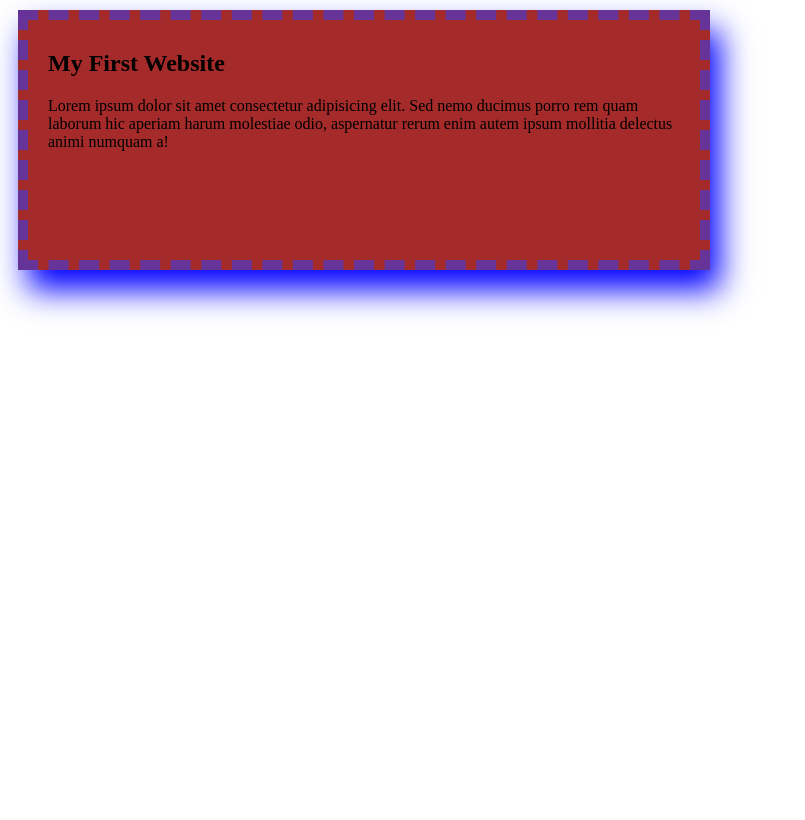
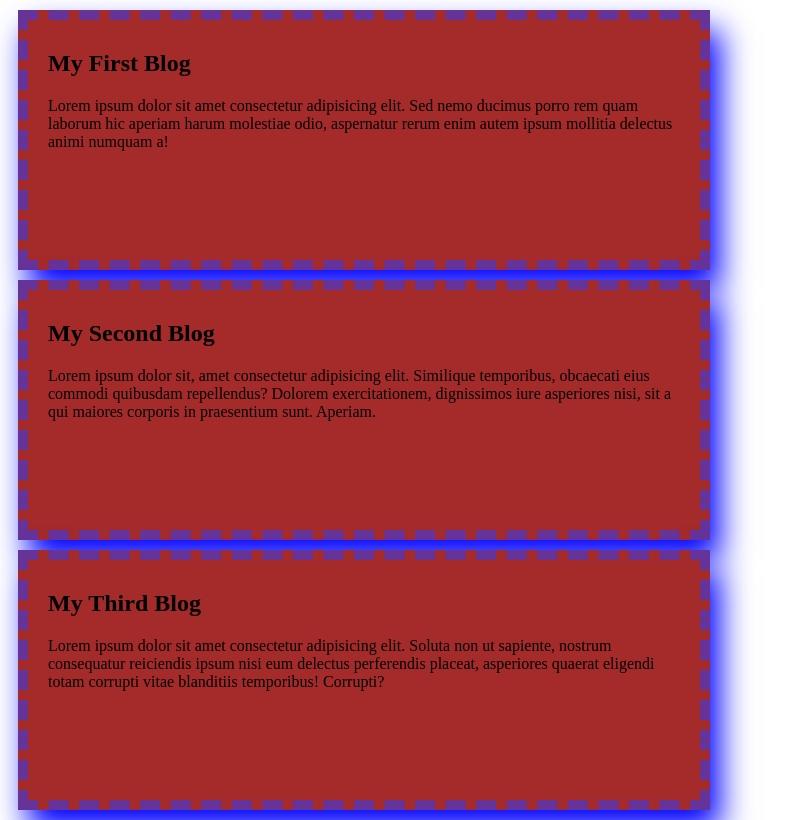
Before and after one commit to hossen0123/my-second-github-repo, a plain HTML site: page index.html in a window 1280 px wide. Shown: the whole page, without its empty margins (0-805 px from the left). Drawn offline with Linux system fonts and the light colour scheme.

Commit message:
added the second and the third blog

```diff
--- a/index.html
+++ b/index.html
@@ -8,8 +8,16 @@
 </head>
 <body>
     <div>
-        <h2>My First Website</h2>
+        <h2>My First Blog</h2>
         <p>Lorem ipsum dolor sit amet consectetur adipisicing elit. Sed nemo ducimus porro rem quam laborum hic aperiam harum molestiae odio, aspernatur rerum enim autem ipsum mollitia delectus animi numquam a!</p>
+    </div>
+    <div>
+        <h2>My Second Blog</h2>
+        <p>Lorem ipsum dolor sit, amet consectetur adipisicing elit. Similique temporibus, obcaecati eius commodi quibusdam repellendus? Dolorem exercitationem, dignissimos iure asperiores nisi, sit a qui maiores corporis in praesentium sunt. Aperiam.</p>
+    </div>
+    <div>
+        <h2>My Third Blog</h2>
+        <p>Lorem ipsum dolor sit amet consectetur adipisicing elit. Soluta non ut sapiente, nostrum consequatur reiciendis ipsum nisi eum delectus perferendis placeat, asperiores quaerat eligendi totam corrupti vitae blanditiis temporibus! Corrupti?</p>
     </div>
 </body>
 </html>
```
